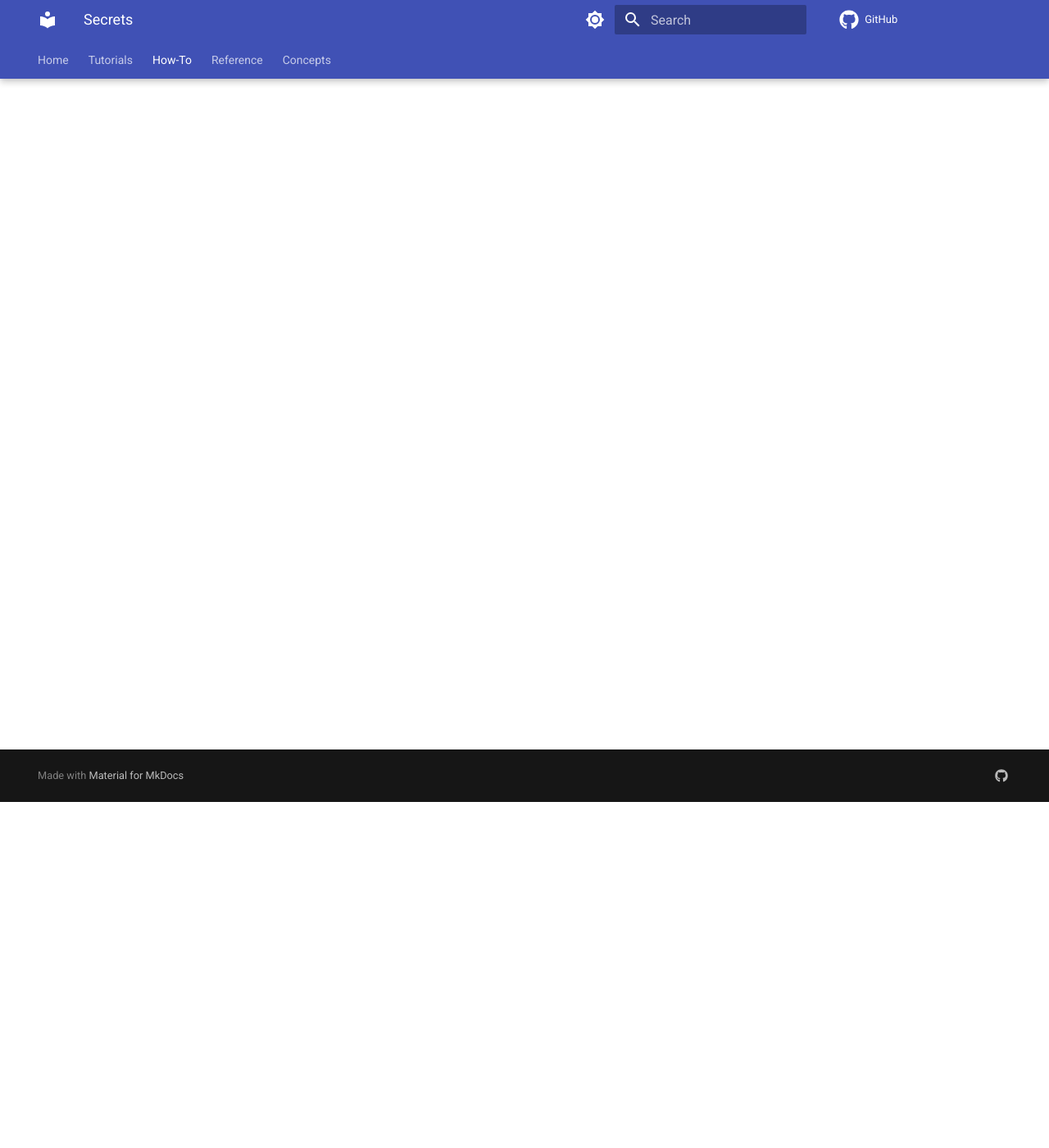
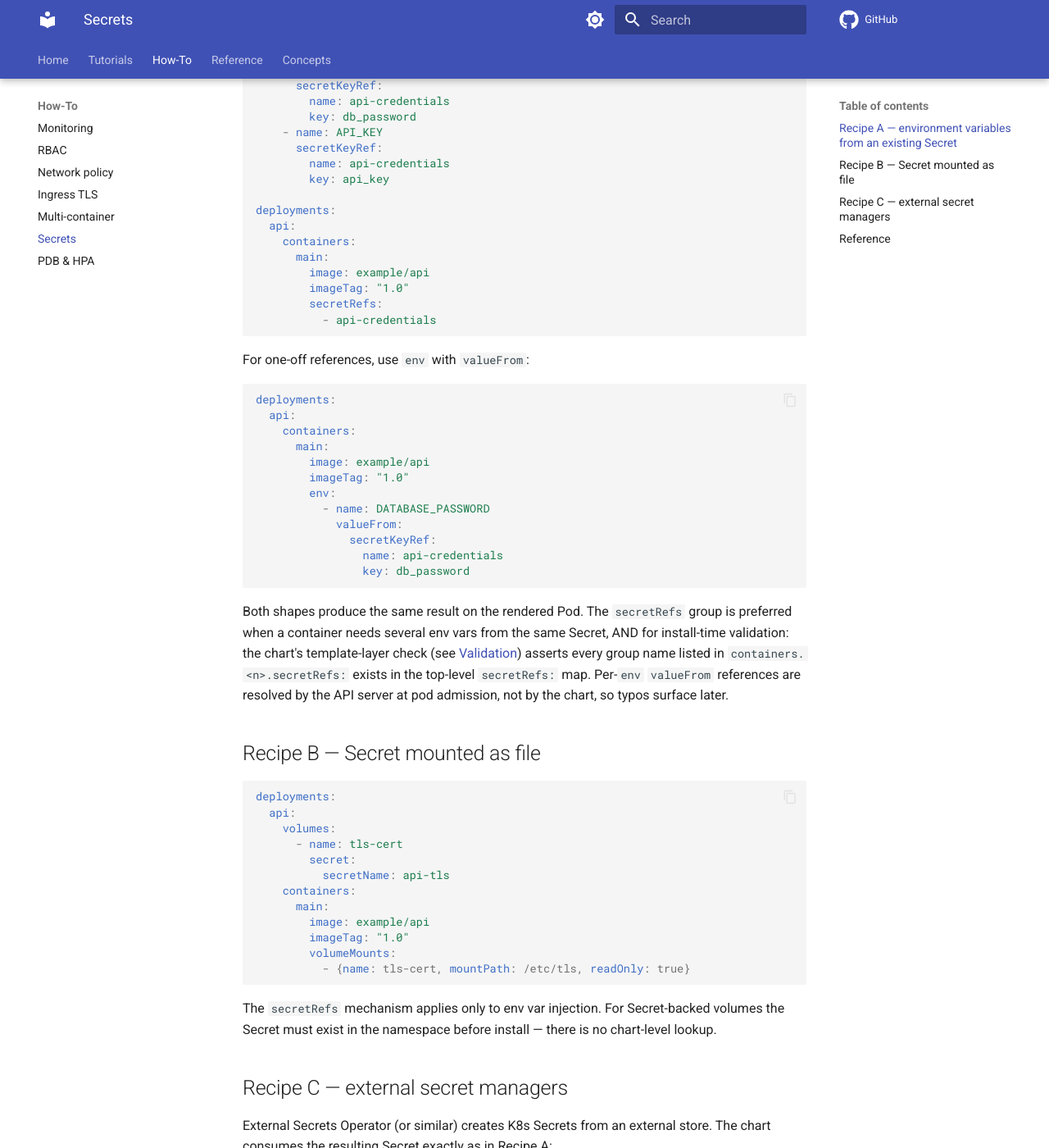
Before and after one commit to idlefy/idlefy-universal, an MkDocs documentation site: the page built from docs/how-to/secrets.md, in a window 1280 px wide and 1400 px high, scrolled down 422 px. Shown: the whole window at 82% size. Built offline with MkDocs 1.6.1 and Material for MkDocs 9.7.7, drawn with Linux system fonts in a browser that asks for light colours; comment, search, counter and statistics services are not loaded; some of the changed text lies outside the part shown.

Commit message:
docs(how-to): secrets recipes
Co-Authored-By: Claude Opus 4.7 <noreply@anthropic.com>

````diff
--- a/docs/how-to/secrets.md
+++ b/docs/how-to/secrets.md
@@ -1,3 +1,105 @@
-# Stub
+# Secrets
 
-_This page is a Plan B stub. Real content lands in the corresponding plan task._
+Inject secrets into a workload without committing them to git.
+
+## Recipe A — environment variables from an existing Secret
+
+Two equivalent shapes. Use the `secretRefs` group when several env vars
+come from the same Secret (most common case); use per-`env` `valueFrom`
+for one-off references.
+
+```yaml
+# Top-level: declare a named group of env-var-to-Secret-key mappings.
+# Each group is referenced by name from a container's `secretRefs:`.
+secretRefs:
+  api-credentials:
+    - name: DATABASE_PASSWORD
+      secretKeyRef:
+        name: api-credentials
+        key: db_password
+    - name: API_KEY
+      secretKeyRef:
+        name: api-credentials
+        key: api_key
+
+deployments:
+  api:
+    containers:
+      main:
+        image: example/api
+        imageTag: "1.0"
+        secretRefs:
+          - api-credentials
+```
+
+For one-off references, use `env` with `valueFrom`:
+
+```yaml
+deployments:
+  api:
+    containers:
+      main:
+        image: example/api
+        imageTag: "1.0"
+        env:
+          - name: DATABASE_PASSWORD
+            valueFrom:
+              secretKeyRef:
+                name: api-credentials
+                key: db_password
+```
+
+Both shapes produce the same result on the rendered Pod. The
+`secretRefs` group is preferred when a container needs several env vars
+from the same Secret, AND for install-time validation: the chart's
+template-layer check (see [Validation](../reference/validation.md))
+asserts every group name listed in `containers.<n>.secretRefs:`
+exists in the top-level `secretRefs:` map. Per-`env` `valueFrom`
+references are resolved by the API server at pod admission, not by the
+chart, so typos surface later.
+
+## Recipe B — Secret mounted as file
+
+```yaml
+deployments:
+  api:
+    volumes:
+      - name: tls-cert
+        secret:
+          secretName: api-tls
+    containers:
+      main:
+        image: example/api
+        imageTag: "1.0"
+        volumeMounts:
+          - {name: tls-cert, mountPath: /etc/tls, readOnly: true}
+```
+
+The `secretRefs` mechanism applies only to env var injection. For
+Secret-backed volumes the Secret must exist in the namespace before
+install — there is no chart-level lookup.
+
+## Recipe C — external secret managers
+
+External Secrets Operator (or similar) creates K8s Secrets from an
+external store. The chart consumes the resulting Secret exactly as in
+Recipe A:
+
+```yaml
+# Operator-managed; not part of this chart:
+apiVersion: external-secrets.io/v1beta1
+kind: ExternalSecret
+metadata: {name: api-credentials}
+spec:
+  refreshInterval: 1h
+  secretStoreRef: {name: vault, kind: ClusterSecretStore}
+  target: {name: api-credentials}
+  data:
+    - secretKey: db_password
+      remoteRef: {key: secret/data/api, property: db_password}
+```
+
+## Reference
+
+- [`secretRefs`](../reference/values.md#secretrefs)
+- For `env` shape: [`containers`](../reference/values.md#deploymentspec-containers)
````
